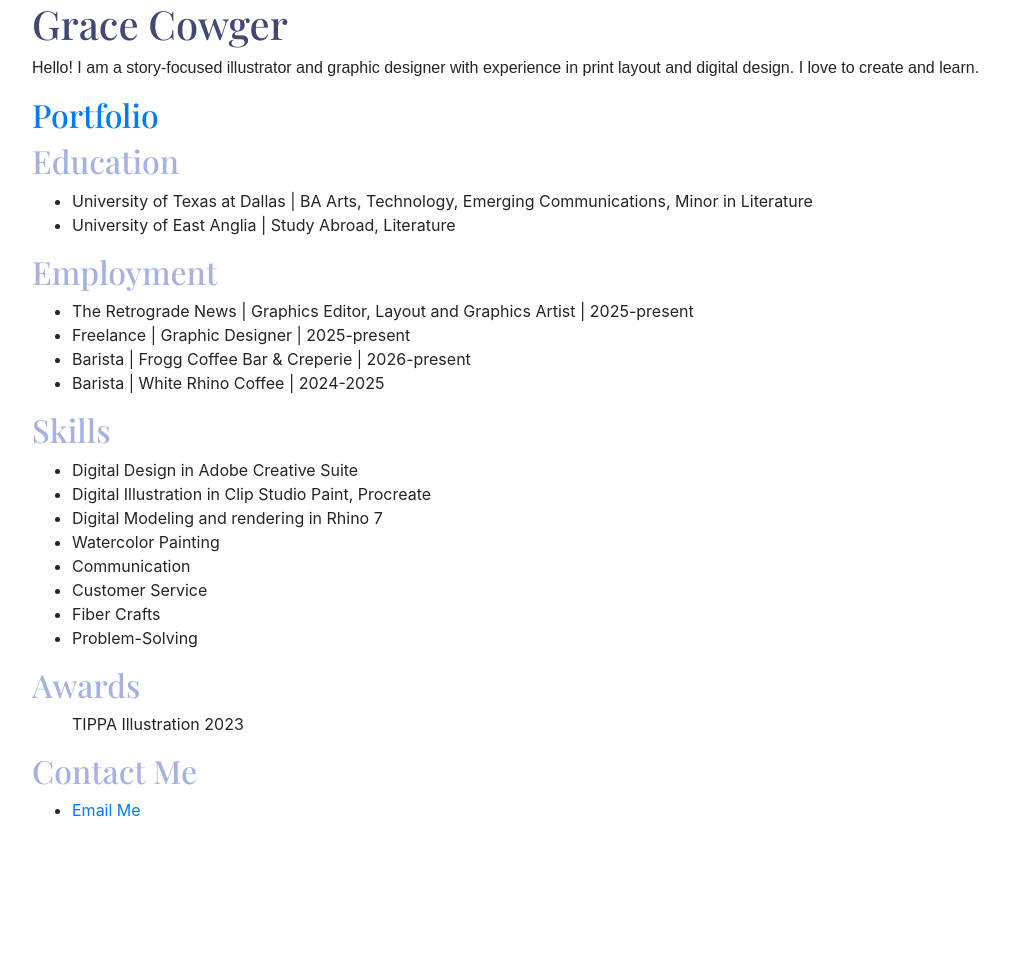
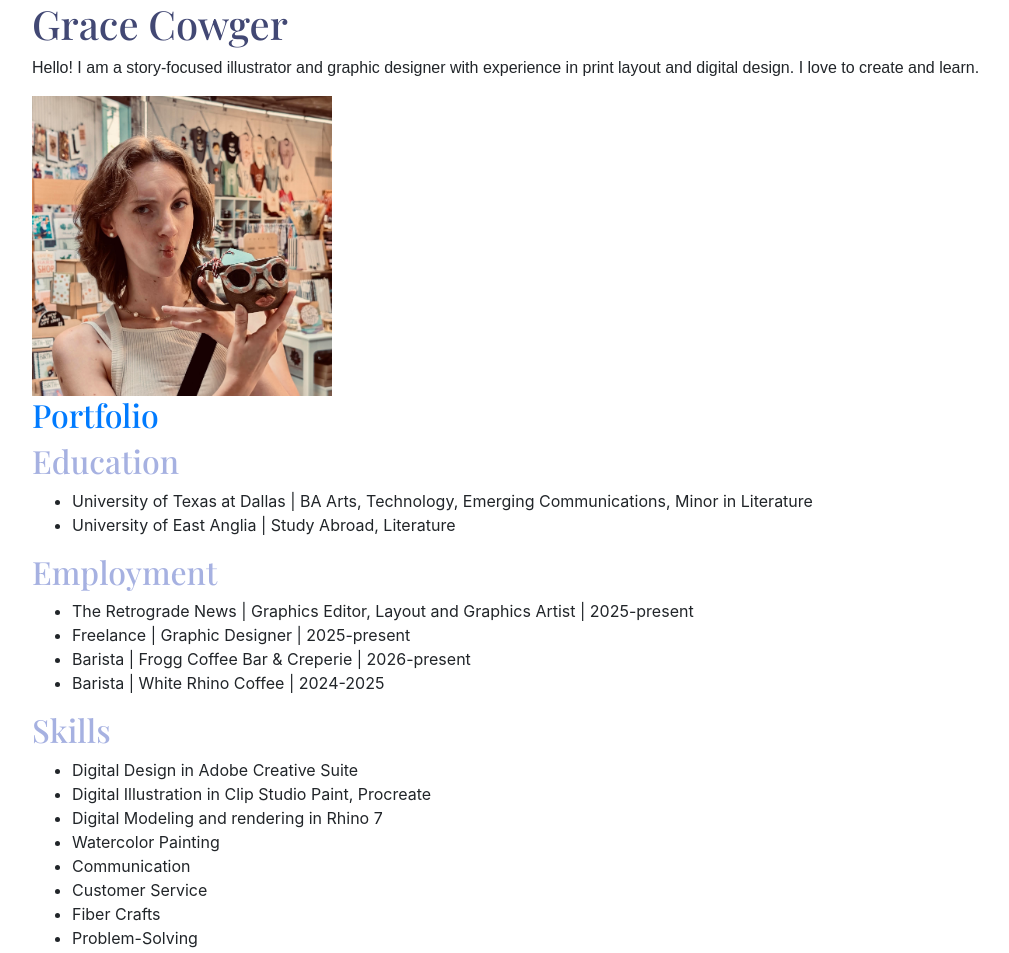
Before and after one commit to gcowger/gracecowgermidterm, a plain HTML site: page index.html in a window 1280 px wide. Shown: the top 953 px of the page, without its empty margins (53-1062 px from the left). Before the commit the page ends 838 px from the top, so only its background shows below. Drawn offline with nearby package versions, Linux system fonts and the light colour scheme; a web font is replaced by a local one.

Commit message:
added image

```diff
--- a/index.html
+++ b/index.html
@@ -37,6 +37,7 @@
 <h1>Grace Cowger</h1>
 <p>Hello! I am a story-focused illustrator and graphic designer with experience in print layout and digital design. I love to create and learn.</p>
 
+<img src="assets/img/me-silly.jpg" alt="Grace Cowger" width="300" height="auto">
 
 <h2><a href="https://gracecowger.myportfolio.com/">Portfolio</a></h2>
 
```
